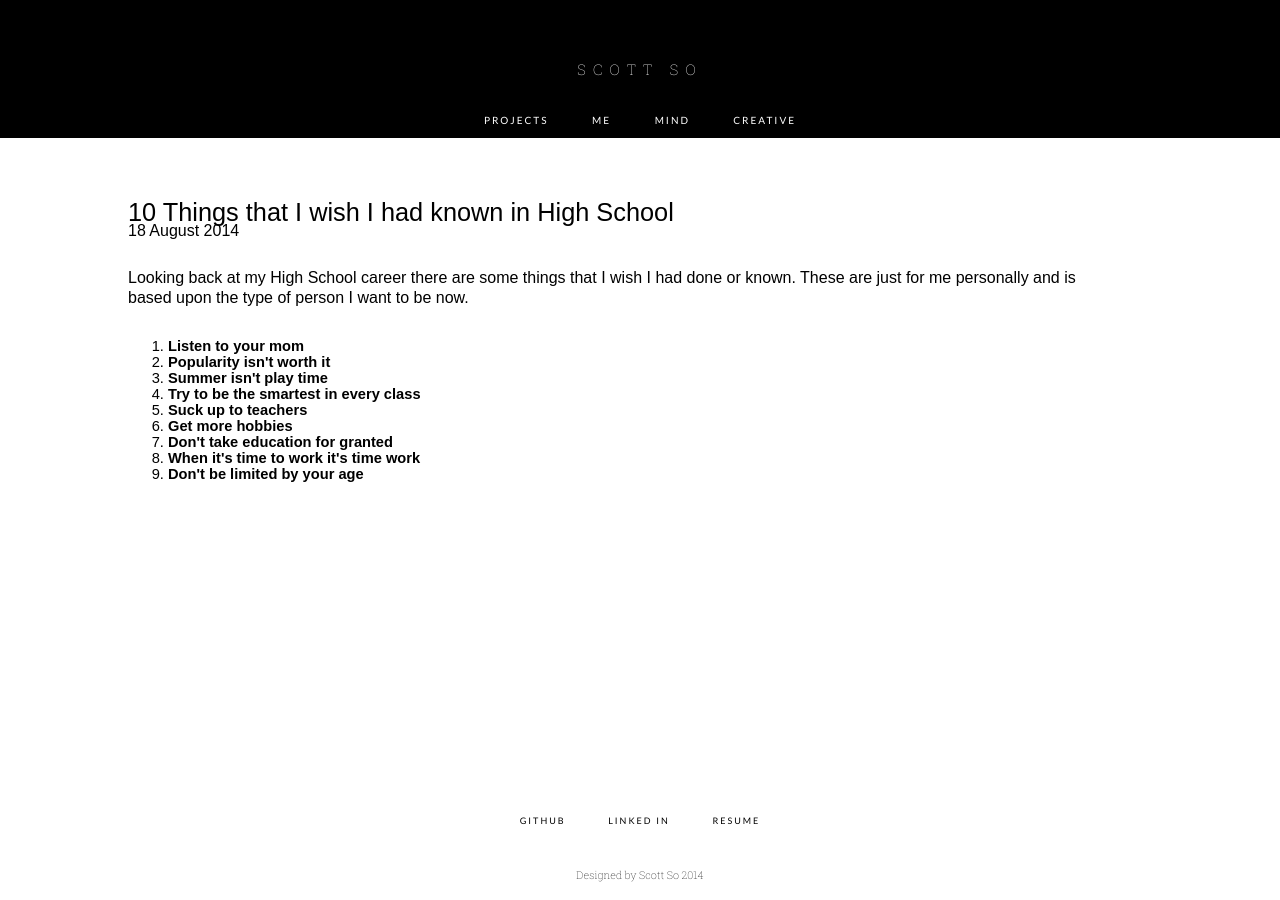
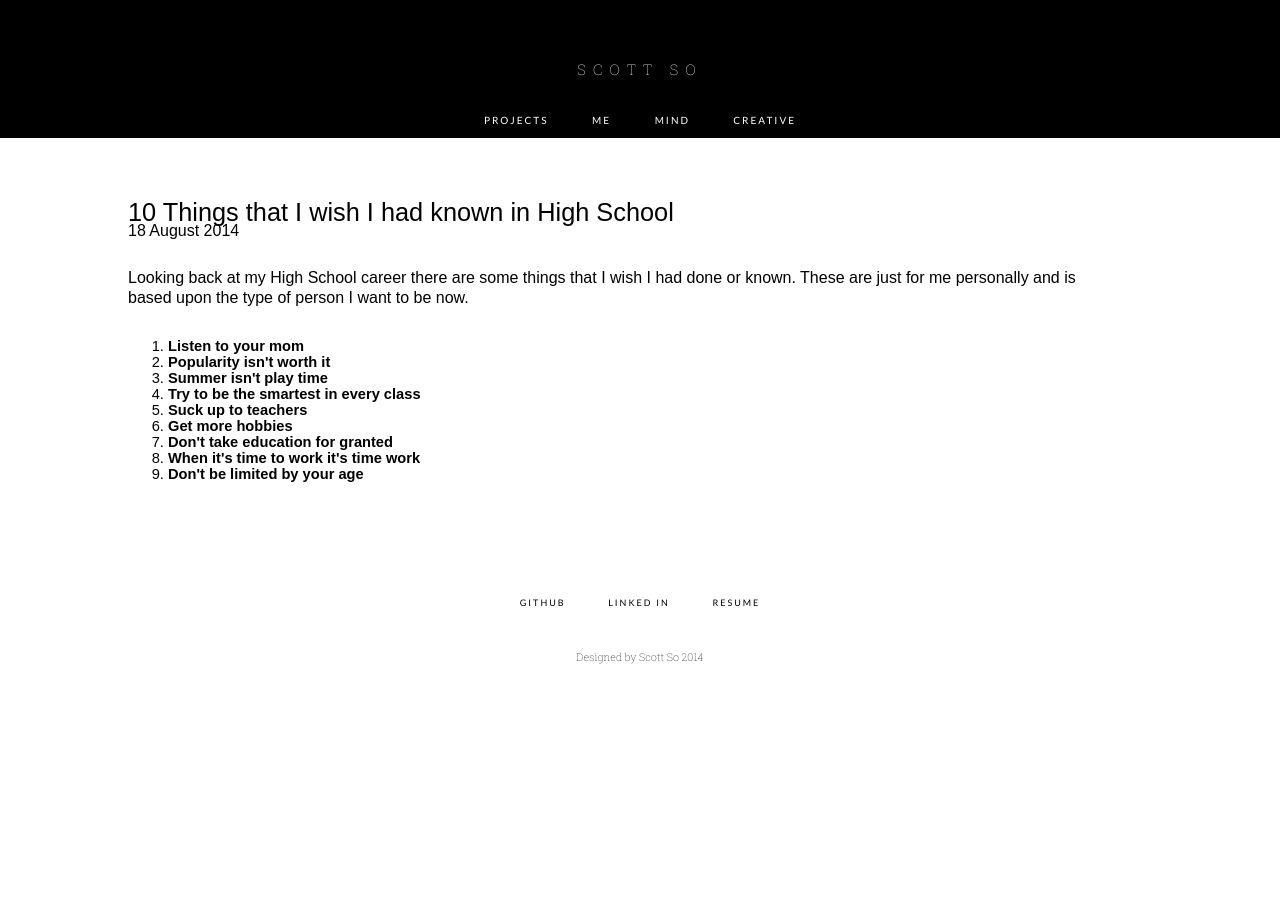
Before and after one commit to scotthso-zz/scotthso.github.io, a Jekyll site: the page built from _posts/2014-08-18-Wish-High-School.html, in a window 1280 px wide. Built offline with Jekyll 4.4.1, drawn with Linux system fonts in a browser that asks for light colours; some web fonts are replaced; Markdown is read by kramdown in place of the engine named in the settings.

Commit message:
formatted footer to be relativelative

```diff
--- a/_layouts/post.html
+++ b/_layouts/post.html
@@ -6,6 +6,5 @@
 
   {{ content }}
 
-<div class = "push"></div>
 
  {% include footer.html %}
--- a/_posts/2014-08-18-Wish-High-School.html
+++ b/_posts/2014-08-18-Wish-High-School.html
@@ -30,4 +30,6 @@ excerpt: Looking back at my High School career, here are some things that I wish
 <li><b>Don't be limited by your age</b></li>
 
 </ul>
+
+    <div class = ".clearfooter"></div>
 </div>
--- a/footer.css
+++ b/footer.css
@@ -4,7 +4,7 @@
 .footer {
     width:100%;
 	height:100px;
-	position:absolute;
+	position:relative;
 	bottom:0;
 
 	background:#fff;
--- a/post.css
+++ b/post.css
@@ -8,16 +8,13 @@
     left: 10%;
 }
 
-.push {
 
-    height: 100px;
-}
 
 #post {
  min-height: 100%;
-height: auto !important;
-height: 100%;
-    margin: 0 auto -100px;
+
+ margin-bottom: -100px;
+position: relative;
 }
 
 h1 {
@@ -36,7 +33,7 @@ h1 {
 
     font-weight: 300;
     margin-top: 30px;
-
+    margin-bottom: 200px;
 }
 
 #beginning {
@@ -54,3 +51,8 @@ h1 {
     margin-bottom: 5px;
 
 }
+
+.clearfooter{
+ height:200px;
+    clear:both;
+}
```
Also changed, not shown: 3 other files.
